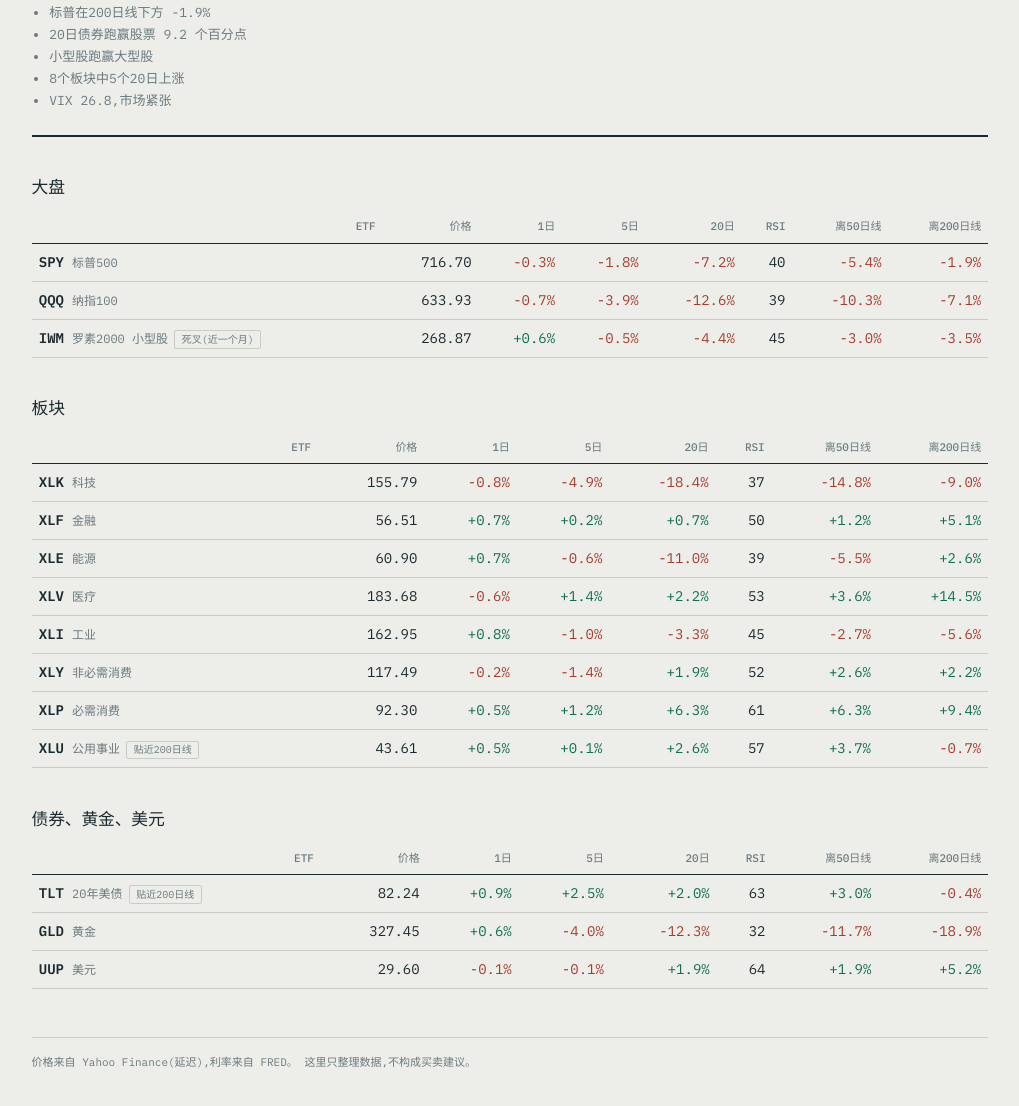
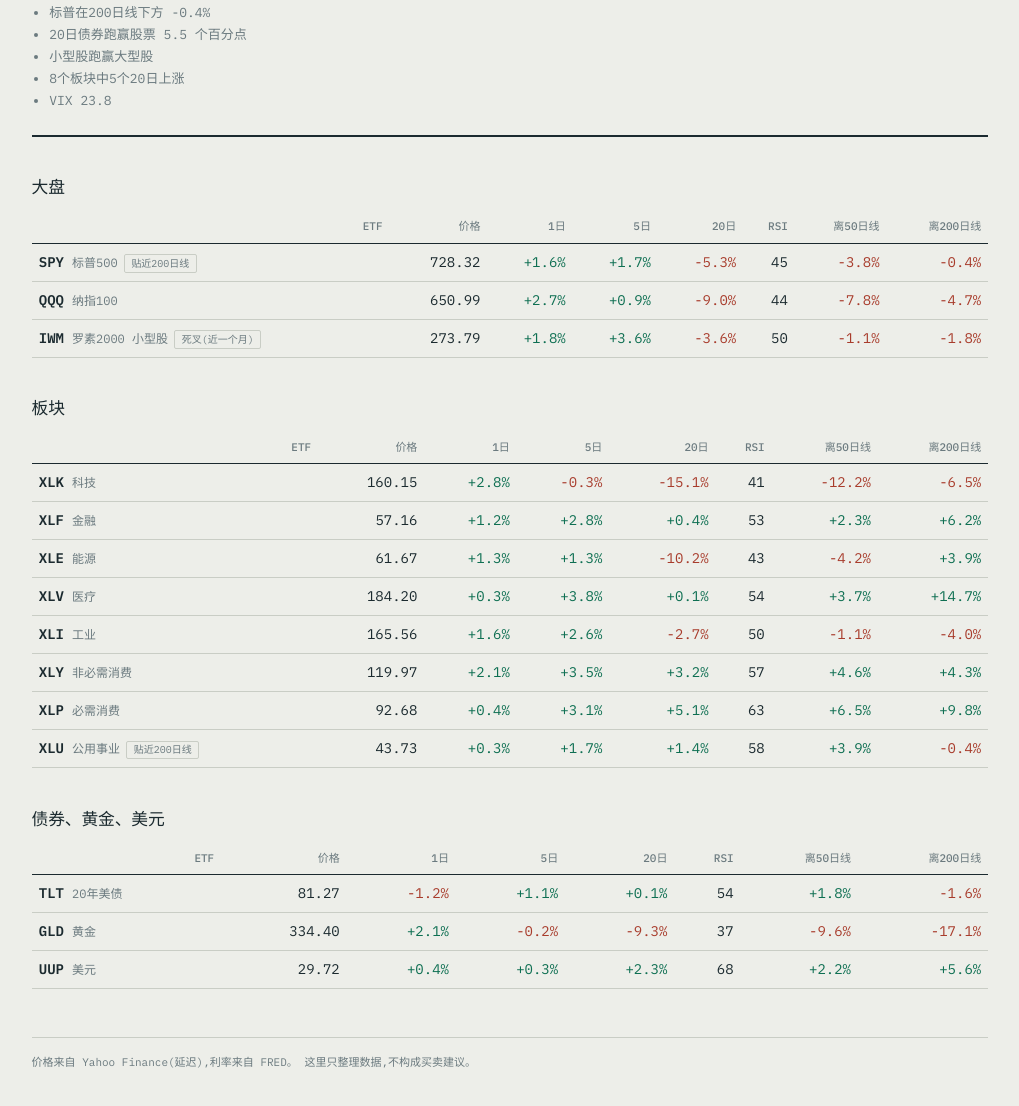
Before and after one commit to kelvin89mun/market-brief, a plain HTML site: page docs/index.html in a window 1280 px wide. Shown: the part 142-1248 px from the top of the page, without its empty margins (130-1149 px from the left). Drawn offline with nearby package versions, Linux system fonts and the light colour scheme.

Commit message:
Brief for 2026-11-28

```diff
--- a/docs/index.html
+++ b/docs/index.html
@@ -87,9 +87,9 @@
 <body>
 <div class="wrap">
   <header>
-    <div class="stamp">美股 25 Nov 2026 收盘数据</div>
-    <h1 class="verdict">偏向 Risk off</h1>
-    <ul class="why"><li>标普在200日线下方 -1.9%</li><li>20日债券跑赢股票 9.2 个百分点</li><li>小型股跑赢大型股</li><li>8个板块中5个20日上涨</li><li>VIX 26.8,市场紧张</li></ul>
+    <div class="stamp">美股 27 Nov 2026 收盘数据</div>
+    <h1 class="verdict">多空分歧</h1>
+    <ul class="why"><li>标普在200日线下方 -0.4%</li><li>20日债券跑赢股票 5.5 个百分点</li><li>小型股跑赢大型股</li><li>8个板块中5个20日上涨</li><li>VIX 23.8</li></ul>
   </header>
 
       <section>
@@ -103,34 +103,34 @@
           </thead>
           <tbody>
         <tr>
-          <th scope="row"><span class="tick">SPY</span><span class="nm">标普500</span></th>
-          <td class="num">716.70</td>
-          <td class="num down">-0.3%</td>
-          <td class="num down">-1.8%</td>
-          <td class="num down">-7.2%</td>
-          <td class="num rsi ">40</td>
-          <td class="num down">-5.4%</td>
-          <td class="num down">-1.9%</td>
+          <th scope="row"><span class="tick">SPY</span><span class="nm">标普500</span><span class='flag'>贴近200日线</span></th>
+          <td class="num">728.32</td>
+          <td class="num up">+1.6%</td>
+          <td class="num up">+1.7%</td>
+          <td class="num down">-5.3%</td>
+          <td class="num rsi ">45</td>
+          <td class="num down">-3.8%</td>
+          <td class="num down">-0.4%</td>
         </tr>
         <tr>
           <th scope="row"><span class="tick">QQQ</span><span class="nm">纳指100</span></th>
-          <td class="num">633.93</td>
-          <td class="num down">-0.7%</td>
-          <td class="num down">-3.9%</td>
-          <td class="num down">-12.6%</td>
-          <td class="num rsi ">39</td>
-          <td class="num down">-10.3%</td>
-          <td class="num down">-7.1%</td>
+          <td class="num">650.99</td>
+          <td class="num up">+2.7%</td>
+          <td class="num up">+0.9%</td>
+          <td class="num down">-9.0%</td>
+          <td class="num rsi ">44</td>
+          <td class="num down">-7.8%</td>
+          <td class="num down">-4.7%</td>
         </tr>
         <tr>
           <th scope="row"><span class="tick">IWM</span><span class="nm">罗素2000 小型股</span><span class='flag'>死叉(近一个月)</span></th>
-          <td class="num">268.87</td>
-          <td class="num up">+0.6%</td>
-          <td class="num down">-0.5%</td>
-          <td class="num down">-4.4%</td>
-          <td class="num rsi ">45</td>
-          <td class="num down">-3.0%</td>
-          <td class="num down">-3.5%</td>
+          <td class="num">273.79</td>
+          <td class="num up">+1.8%</td>
+          <td class="num up">+3.6%</td>
+          <td class="num down">-3.6%</td>
+          <td class="num rsi ">50</td>
+          <td class="num down">-1.1%</td>
+          <td class="num down">-1.8%</td>
         </tr></tbody>
         </table>
         </div>
@@ -148,83 +148,83 @@
           <tbody>
         <tr>
           <th scope="row"><span class="tick">XLK</span><span class="nm">科技</span></th>
-          <td class="num">155.79</td>
-          <td class="num down">-0.8%</td>
-          <td class="num down">-4.9%</td>
-          <td class="num down">-18.4%</td>
-          <td class="num rsi ">37</td>
-          <td class="num down">-14.8%</td>
-          <td class="num down">-9.0%</td>
+          <td class="num">160.15</td>
+          <td class="num up">+2.8%</td>
+          <td class="num down">-0.3%</td>
+          <td class="num down">-15.1%</td>
+          <td class="num rsi ">41</td>
+          <td class="num down">-12.2%</td>
+          <td class="num down">-6.5%</td>
         </tr>
         <tr>
           <th scope="row"><span class="tick">XLF</span><span class="nm">金融</span></th>
-          <td class="num">56.51</td>
-          <td class="num up">+0.7%</td>
-          <td class="num up">+0.2%</td>
-          <td class="num up">+0.7%</td>
-          <td class="num rsi ">50</td>
+          <td class="num">57.16</td>
           <td class="num up">+1.2%</td>
-          <td class="num up">+5.1%</td>
+          <td class="num up">+2.8%</td>
+          <td class="num up">+0.4%</td>
+          <td class="num rsi ">53</td>
+          <td class="num up">+2.3%</td>
+          <td class="num up">+6.2%</td>
         </tr>
         <tr>
           <th scope="row"><span class="tick">XLE</span><span class="nm">能源</span></th>
-          <td class="num">60.90</td>
-          <td class="num up">+0.7%</td>
-          <td class="num down">-0.6%</td>
-          <td class="num down">-11.0%</td>
-          <td class="num rsi ">39</td>
-          <td class="num down">-5.5%</td>
-          <td class="num up">+2.6%</td>
+          <td class="num">61.67</td>
+          <td class="num up">+1.3%</td>
+          <td class="num up">+1.3%</td>
+          <td class="num down">-10.2%</td>
+          <td class="num rsi ">43</td>
+          <td class="num down">-4.2%</td>
+          <td class="num up">+3.9%</td>
         </tr>
         <tr>
           <th scope="row"><span class="tick">XLV</span><span class="nm">医疗</span></th>
-          <td class="num">183.68</td>
-          <td class="num down">-0.6%</td>
-          <td class="num up">+1.4%</td>
-          <td class="num up">+2.2%</td>
-          <td class="num rsi ">53</td>
-          <td class="num up">+3.6%</td>
-          <td class="num up">+14.5%</td>
+          <td class="num">184.20</td>
+          <td class="num up">+0.3%</td>
+          <td class="num up">+3.8%</td>
+          <td class="num up">+0.1%</td>
+          <td class="num rsi ">54</td>
+          <td class="num up">+3.7%</td>
+          <td class="num up">+14.7%</td>
         </tr>
         <tr>
           <th scope="row"><span class="tick">XLI</span><span class="nm">工业</span></th>
-          <td class="num">162.95</td>
-          <td class="num up">+0.8%</td>
-          <td class="num down">-1.0%</td>
-          <td class="num down">-3.3%</td>
-          <td class="num rsi ">45</td>
+          <td class="num">165.56</td>
+          <td class="num up">+1.6%</td>
+          <td class="num up">+2.6%</td>
           <td class="num down">-2.7%</td>
-          <td class="num down">-5.6%</td>
+          <td class="num rsi ">50</td>
+          <td class="num down">-1.1%</td>
+          <td class="num down">-4.0%</td>
         </tr>
         <tr>
           <th scope="row"><span class="tick">XLY</span><span class="nm">非必需消费</span></th>
-          <td class="num">117.49</td>
-          <td class="num down">-0.2%</td>
-          <td class="num down">-1.4%</td>
-          <td class="num up">+1.9%</td>
-          <td class="num rsi ">52</td>
-          <td class="num up">+2.6%</td>
-          <td class="num up">+2.2%</td>
+          <td class="num">119.97</td>
+          <td class="num up">+2.1%</td>
+          <td class="num up">+3.5%</td>
+          <td class="num up">+3.2%</td>
+          <td class="num rsi ">57</td>
+          <td class="num up">+4.6%</td>
+          <td class="num up">+4.3%</td>
         </tr>
         <tr>
           <th scope="row"><span class="tick">XLP</span><span class="nm">必需消费</span></th>
-          <td class="num">92.30</td>
-          <td class="num up">+0.5%</td>
-          <td class="num up">+1.2%</td>
-          <td class="num up">+6.3%</td>
-          <td class="num rsi ">61</td>
-          <td class="num up">+6.3%</td>
-          <td class="num up">+9.4%</td>
+          <td class="num">92.68</td>
+          <td class="num up">+0.4%</td>
+          <td class="num up">+3.1%</td>
+          <td class="num up">+5.1%</td>
+          <td class="num rsi ">63</td>
+          <td class="num up">+6.5%</td>
+          <td class="num up">+9.8%</td>
         </tr>
         <tr>
           <th scope="row"><span class="tick">XLU</span><span class="nm">公用事业</span><span class='flag'>贴近200日线</span></th>
-          <td class="num">43.61</td>
-          <td class="num up">+0.5%</td>
-          <td class="num up">+0.1%</td>
-          <td class="num up">+2.6%</td>
-          <td class="num rsi ">57</td>
-          <td class="num up">+3.7%</td>
-          <td class="num down">-0.7%</td>
+          <td class="num">43.73</td>
+          <td class="num up">+0.3%</td>
+          <td class="num up">+1.7%</td>
+          <td class="num up">+1.4%</td>
+          <td class="num rsi ">58</td>
+          <td class="num up">+3.9%</td>
+          <td class="num down">-0.4%</td>
         </tr></tbody>
         </table>
         </div>
@@ -241,34 +241,34 @@
           </thead>
           <tbody>
         <tr>
-          <th scope="row"><span class="tick">TLT</span><span class="nm">20年美债</span><span class='flag'>贴近200日线</span></th>
-          <td class="num">82.24</td>
-          <td class="num up">+0.9%</td>
-          <td class="num up">+2.5%</td>
-          <td class="num up">+2.0%</td>
-          <td class="num rsi ">63</td>
-          <td class="num up">+3.0%</td>
-          <td class="num down">-0.4%</td>
+          <th scope="row"><span class="tick">TLT</span><span class="nm">20年美债</span></th>
+          <td class="num">81.27</td>
+          <td class="num down">-1.2%</td>
+          <td class="num up">+1.1%</td>
+          <td class="num up">+0.1%</td>
+          <td class="num rsi ">54</td>
+          <td class="num up">+1.8%</td>
+          <td class="num down">-1.6%</td>
         </tr>
         <tr>
           <th scope="row"><span class="tick">GLD</span><span class="nm">黄金</span></th>
-          <td class="num">327.45</td>
-          <td class="num up">+0.6%</td>
-          <td class="num down">-4.0%</td>
-          <td class="num down">-12.3%</td>
-          <td class="num rsi ">32</td>
-          <td class="num down">-11.7%</td>
-          <td class="num down">-18.9%</td>
+          <td class="num">334.40</td>
+          <td class="num up">+2.1%</td>
+          <td class="num down">-0.2%</td>
+          <td class="num down">-9.3%</td>
+          <td class="num rsi ">37</td>
+          <td class="num down">-9.6%</td>
+          <td class="num down">-17.1%</td>
         </tr>
         <tr>
           <th scope="row"><span class="tick">UUP</span><span class="nm">美元</span></th>
-          <td class="num">29.60</td>
-          <td class="num down">-0.1%</td>
-          <td class="num down">-0.1%</td>
-          <td class="num up">+1.9%</td>
-          <td class="num rsi ">64</td>
-          <td class="num up">+1.9%</td>
-          <td class="num up">+5.2%</td>
+          <td class="num">29.72</td>
+          <td class="num up">+0.4%</td>
+          <td class="num up">+0.3%</td>
+          <td class="num up">+2.3%</td>
+          <td class="num rsi ">68</td>
+          <td class="num up">+2.2%</td>
+          <td class="num up">+5.6%</td>
         </tr></tbody>
         </table>
         </div>
```
